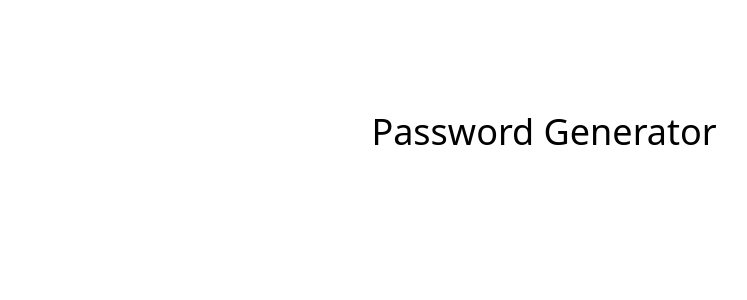
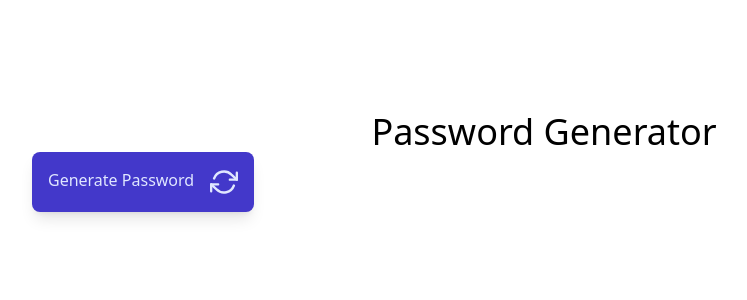
Before and after one commit to Hanask/password-generator-react, a React (Vite) app: page / in a window 1280 px wide. Shown: the top 300 px of the page, without its empty margins (96-843 px from the left). Built offline with nearby package versions, Linux system fonts and the light colour scheme.

Commit message:
Add generate password button

```diff
--- a/package.json
+++ b/package.json
@@ -28,6 +28,7 @@
   },
   "dependencies": {
     "react": "^18.2.0",
-    "react-dom": "^18.2.0"
+    "react-dom": "^18.2.0",
+    "react-icons": "^4.9.0"
   }
 }
--- a/src/MainPage.jsx
+++ b/src/MainPage.jsx
@@ -1,9 +1,18 @@
 import React from "react";
+import { FiRefreshCw } from "react-icons/fi";
 
 const MainPage = () => {
-    return (
-        <h1 className="text-4xl text-center font-medium">Password Generator</h1>
-    )
-}
+  return (
+    <div>
+      <h1 className="text-4xl text-center font-medium">Password Generator</h1>
+      <button className=" bg-indigo-700 text-indigo-100 px-4 py-4 rounded-lg hover:bg-indigo-500 shadow-lg inline-flex ">
+        Generate Password
+        <span className="ml-4">
+          <FiRefreshCw size={28} />
+        </span>
+      </button>
+    </div>
+  );
+};
 
 export default MainPage;
```
Also changed, not shown: 1 other file (tests, documents, lock files or other folders).
